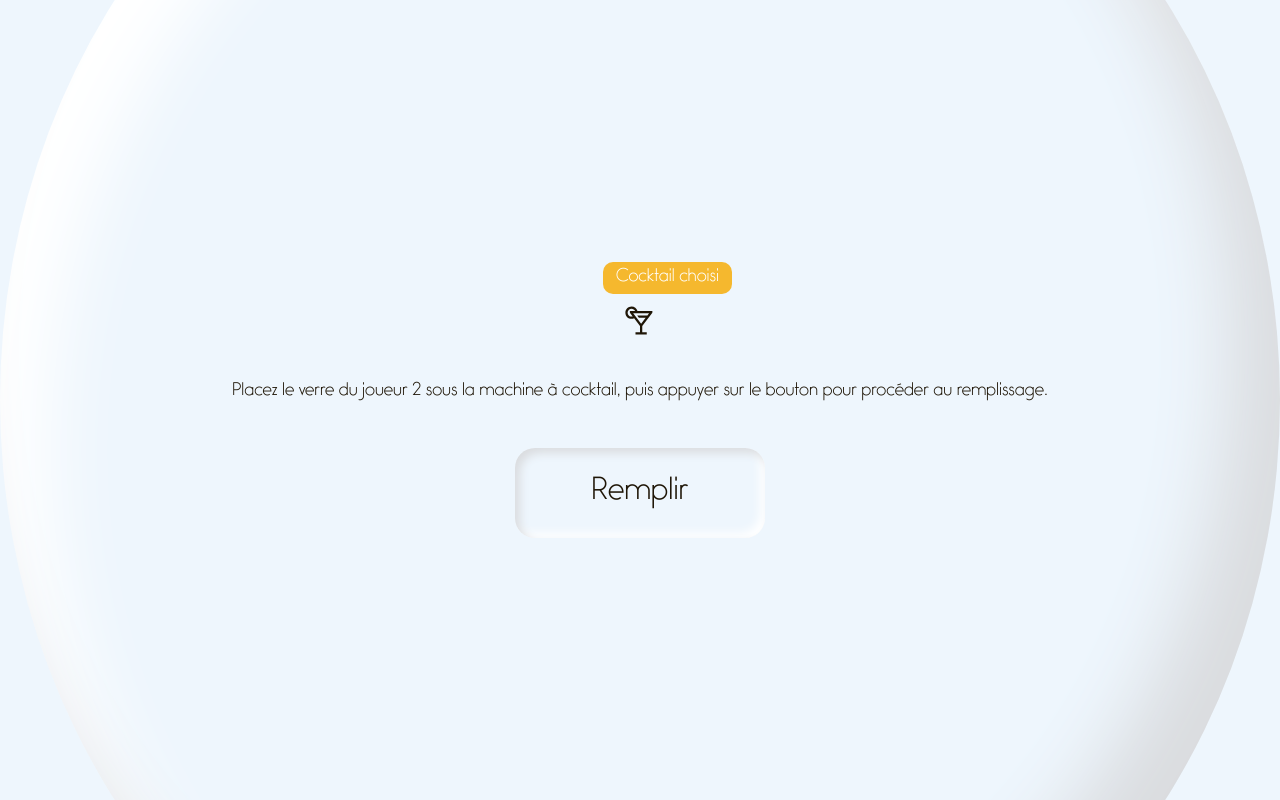
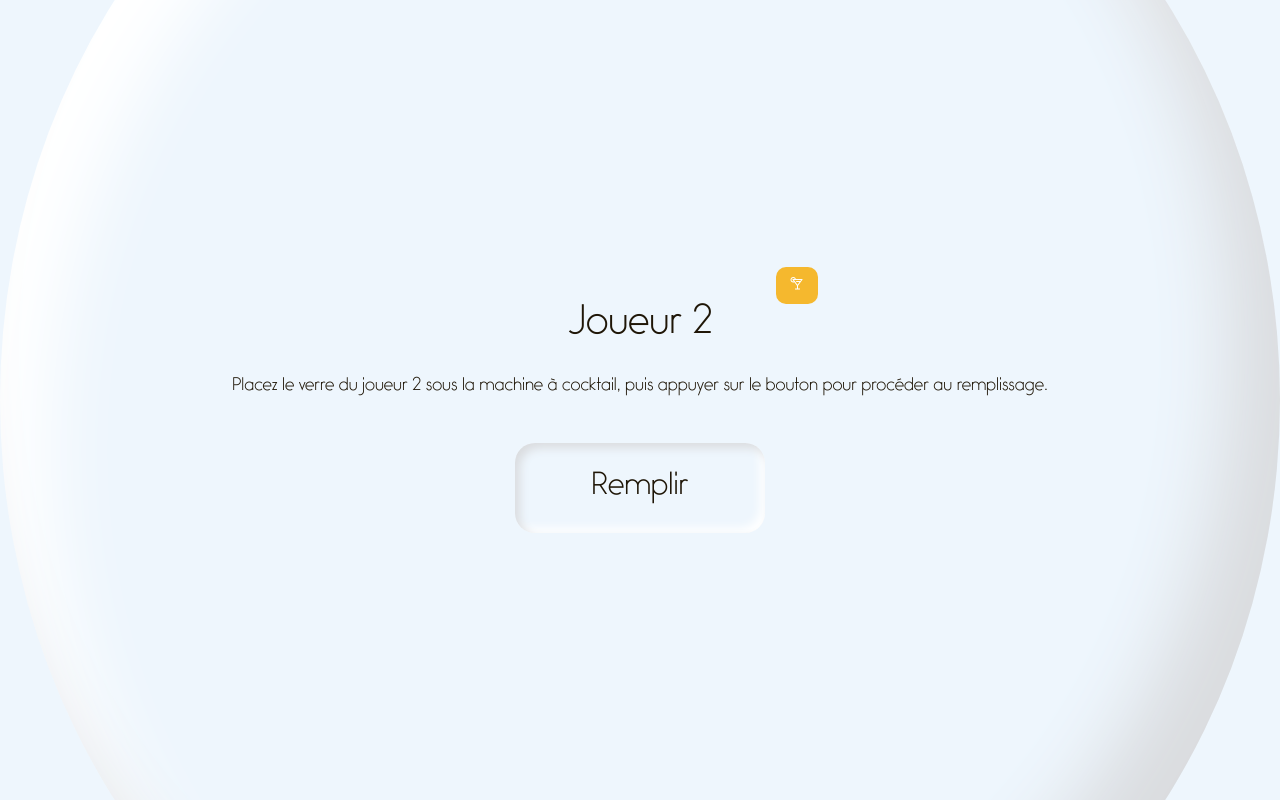
Before and after one commit to mmi-machedaq/sae501, a Next.js app: page /serve-drinks-2 in a window 1280 px wide. Built offline with nearby package versions, Linux system fonts and the light colour scheme.

Commit message:
feat(serve-drinks): update content for UX

```diff
--- a/src/app/serve-drinks-1/page.tsx
+++ b/src/app/serve-drinks-1/page.tsx
@@ -52,10 +52,10 @@ export default function ServeDrinks() {
       <div className='brc-background'></div>
       <div className='brc-filling-container'>
         <div className='brc-drink-info'>
-          <h2 className='drink-name'>
+          <h2 className='drink-name'>Joueur 1</h2>
+          <span>
             <LiaCocktailSolid /> {localStorage.getItem('cocktail')}
-          </h2>
-          <span>Cocktail choisi</span>
+          </span>
         </div>
         <p className='brc-filling-container__instructions'>
           Placez le verre du joueur 1 sous la machine à cocktail, puis appuyer
--- a/src/app/serve-drinks-2/page.tsx
+++ b/src/app/serve-drinks-2/page.tsx
@@ -52,10 +52,10 @@ export default function ServeDrinks() {
       <div className='brc-background'></div>
       <div className='brc-filling-container'>
         <div className='brc-drink-info'>
-          <h2 className='drink-name'>
+          <h2 className='drink-name'>Joueur 2</h2>
+          <span>
             <LiaCocktailSolid /> {localStorage.getItem('cocktail')}
-          </h2>
-          <span>Cocktail choisi</span>
+          </span>
         </div>
         <p className='brc-filling-container__instructions'>
           Placez le verre du joueur 2 sous la machine à cocktail, puis appuyer
```
